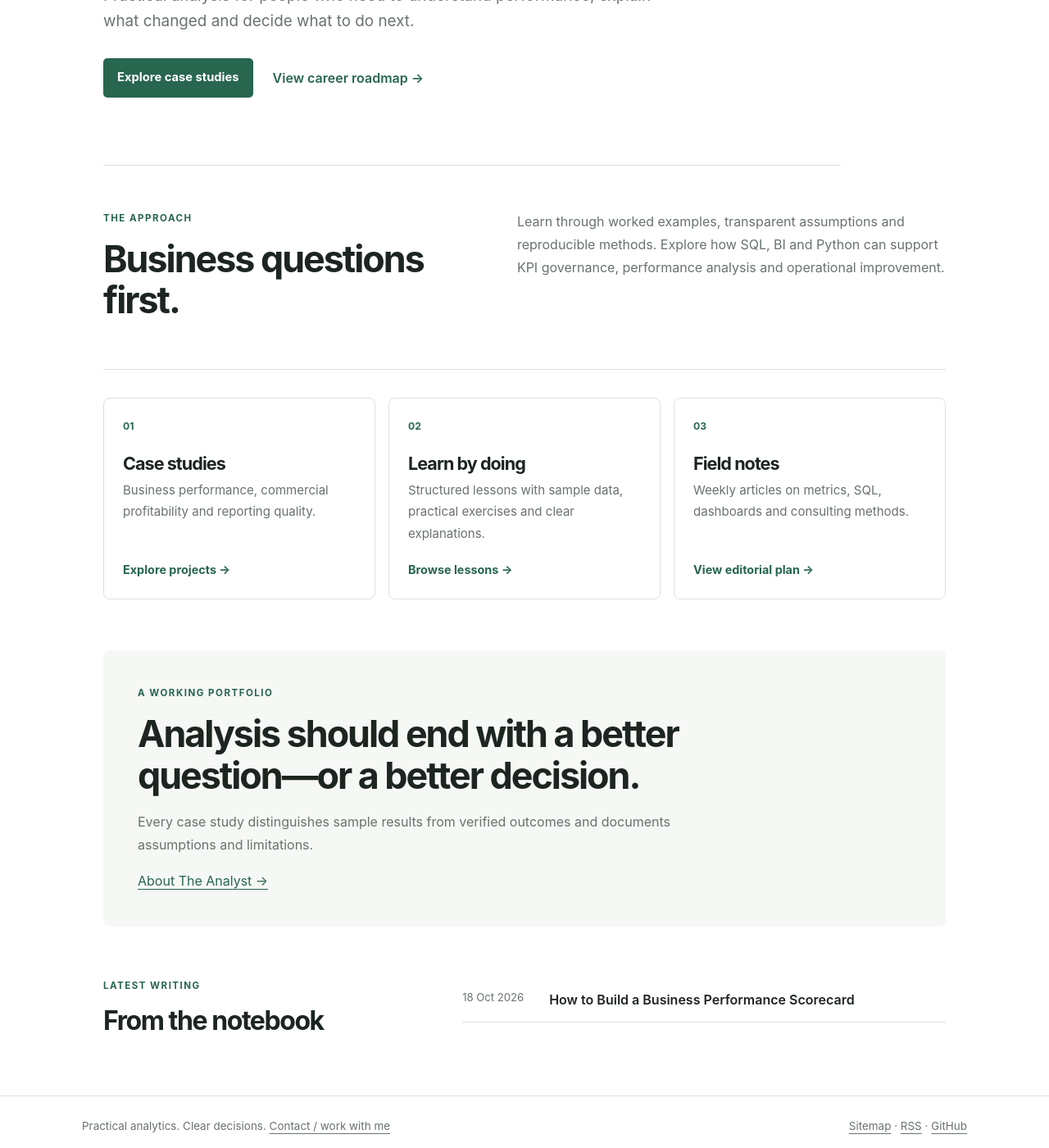
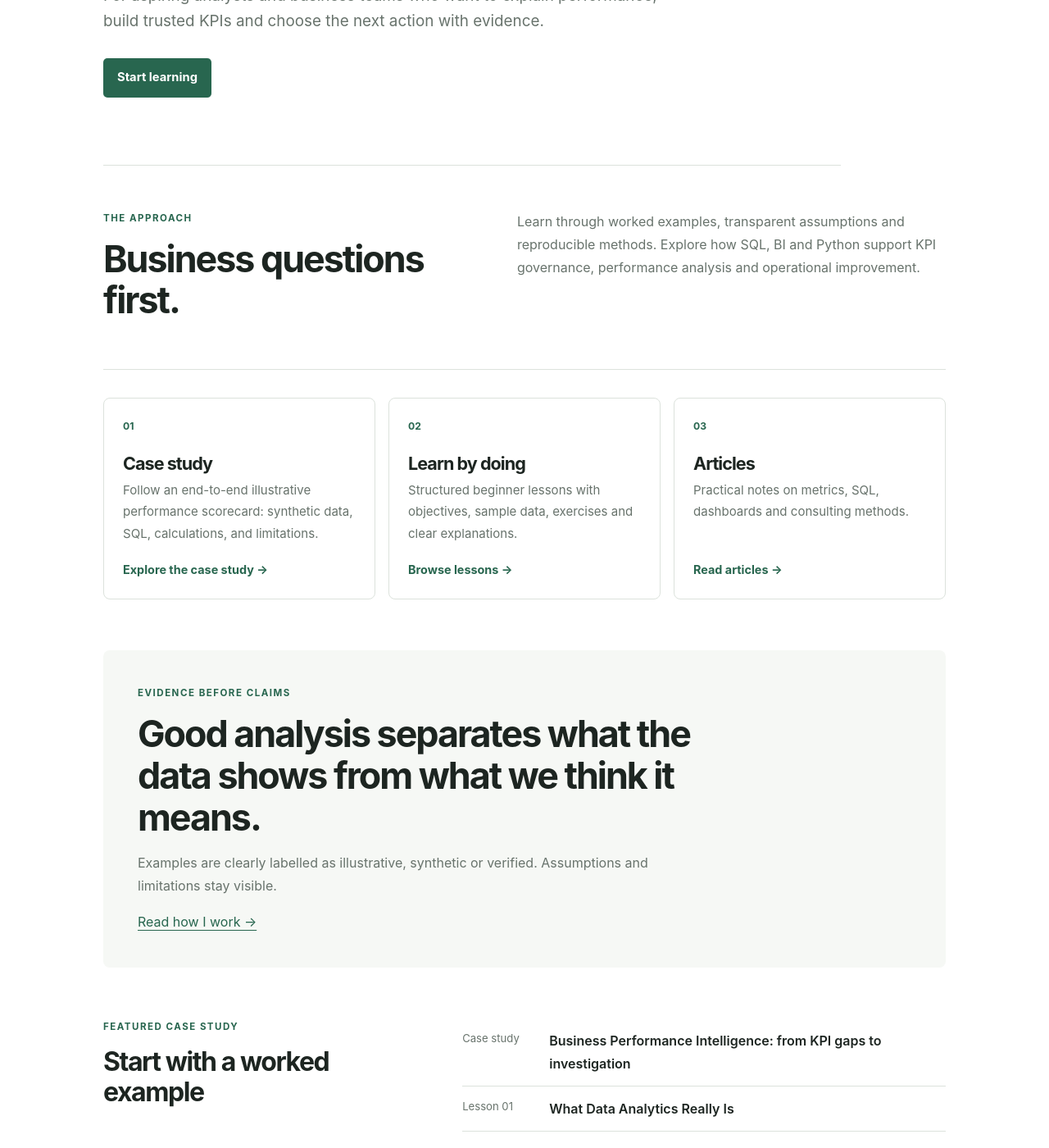
Before and after one commit to theanalystin/theanalyst.github.io, a Jekyll site: the page built from index.html, in a window 1280 px wide and 1400 px high, scrolled down 474 px. Shown: the whole window at 82% size. Built offline with Jekyll 4.4.1, drawn with Linux system fonts in a browser that asks for light colours; some of the changed text lies outside the part shown.

Commit message:
Improve trust, learning paths, case study and SEO

```diff
--- a/index.html
+++ b/index.html
@@ -1,30 +1,34 @@
 ---
 layout: default
-title: Business Performance Analytics, SQL and BI
-description: Practical business analytics, performance reporting, SQL, BI dashboards and consulting case studies by The Analyst.
+title: Business Analytics and SQL Learning
+description: Learn business performance analysis, SQL, BI dashboards and KPI reporting through practical lessons and transparent case studies.
 ---
 <section class="hero">
 <p class="eyebrow">Business performance · Analytics · Decision-making</p>
-<h1>Make data<br><em>useful.</em></h1>
-<p class="dek">Practical analysis for people who need to understand performance, explain what changed and decide what to do next.</p>
-<div class="hero-actions"><a class="button" href="{{ '/projects/' | relative_url }}">Explore case studies</a><a class="text-link" href="{{ '/career-roadmap/' | relative_url }}">View career roadmap →</a></div>
+<h1>Learn to turn data<br><em>into decisions.</em></h1>
+<p class="dek">For aspiring analysts and business teams who want to explain performance, build trusted KPIs and choose the next action with evidence.</p>
+<div class="hero-actions"><a class="button" href="{{ '/beginner/' | relative_url }}">Start learning</a></div>
 </section>
 <section class="intro-grid">
 <div><p class="eyebrow">The approach</p><h2>Business questions first.</h2></div>
-<p>Learn through worked examples, transparent assumptions and reproducible methods. Explore how SQL, BI and Python can support KPI governance, performance analysis and operational improvement.</p>
+<p>Learn through worked examples, transparent assumptions and reproducible methods. Explore how SQL, BI and Python support KPI governance, performance analysis and operational improvement.</p>
 </section>
 <section class="feature-grid">
-<a class="feature-card" href="{{ '/projects/' | relative_url }}"><span class="feature-index">01</span><h2>Case studies</h2><p>Business performance, commercial profitability and reporting quality.</p><span class="card-link">Explore projects →</span></a>
-<a class="feature-card" href="{{ '/beginner/' | relative_url }}"><span class="feature-index">02</span><h2>Learn by doing</h2><p>Structured lessons with sample data, practical exercises and clear explanations.</p><span class="card-link">Browse lessons →</span></a>
-<a class="feature-card" href="{{ '/editorial-calendar/' | relative_url }}"><span class="feature-index">03</span><h2>Field notes</h2><p>Weekly articles on metrics, SQL, dashboards and consulting methods.</p><span class="card-link">View editorial plan →</span></a>
+<a class="feature-card" href="{{ '/projects/business-performance-intelligence/' | relative_url }}"><span class="feature-index">01</span><h2>Case study</h2><p>Follow an end-to-end illustrative performance scorecard: synthetic data, SQL, calculations, and limitations.</p><span class="card-link">Explore the case study →</span></a>
+<a class="feature-card" href="{{ '/beginner/' | relative_url }}"><span class="feature-index">02</span><h2>Learn by doing</h2><p>Structured beginner lessons with objectives, sample data, exercises and clear explanations.</p><span class="card-link">Browse lessons →</span></a>
+<a class="feature-card" href="{{ '/articles/' | relative_url }}"><span class="feature-index">03</span><h2>Articles</h2><p>Practical notes on metrics, SQL, dashboards and consulting methods.</p><span class="card-link">Read articles →</span></a>
 </section>
 <section class="statement">
-<p class="eyebrow">A working portfolio</p>
-<h2>Analysis should end with a better question—or a better decision.</h2>
-<p>Every case study distinguishes sample results from verified outcomes and documents assumptions and limitations.</p>
-<a href="{{ '/about/' | relative_url }}">About The Analyst →</a>
+<p class="eyebrow">Evidence before claims</p>
+<h2>Good analysis separates what the data shows from what we think it means.</h2>
+<p>Examples are clearly labelled as illustrative, synthetic or verified. Assumptions and limitations stay visible.</p>
+<a href="{{ '/how-i-work/' | relative_url }}">Read how I work →</a>
 </section>
 <section class="latest">
-<div><p class="eyebrow">Latest writing</p><h2>From the notebook</h2></div>
-<ul class="post-list">{% for post in site.posts limit:5 %}<li><span>{{ post.date | date: "%d %b %Y" }}</span><a href="{{ post.url | relative_url }}">{{ post.title }}</a></li>{% else %}<li>New articles begin 18 October 2026. Explore the project pages in the meantime.</li>{% endfor %}</ul>
+<div><p class="eyebrow">Featured case study</p><h2>Start with a worked example</h2></div>
+<ul class="post-list">
+<li><span>Case study</span><a href="{{ '/projects/business-performance-intelligence/' | relative_url }}">Business Performance Intelligence: from KPI gaps to investigation</a></li>
+<li><span>Lesson 01</span><a href="{{ '/beginner/what-data-analytics-really-is/' | relative_url }}">What Data Analytics Really Is</a></li>
+</ul>
 </section>
+{% include newsletter.html %}
```
